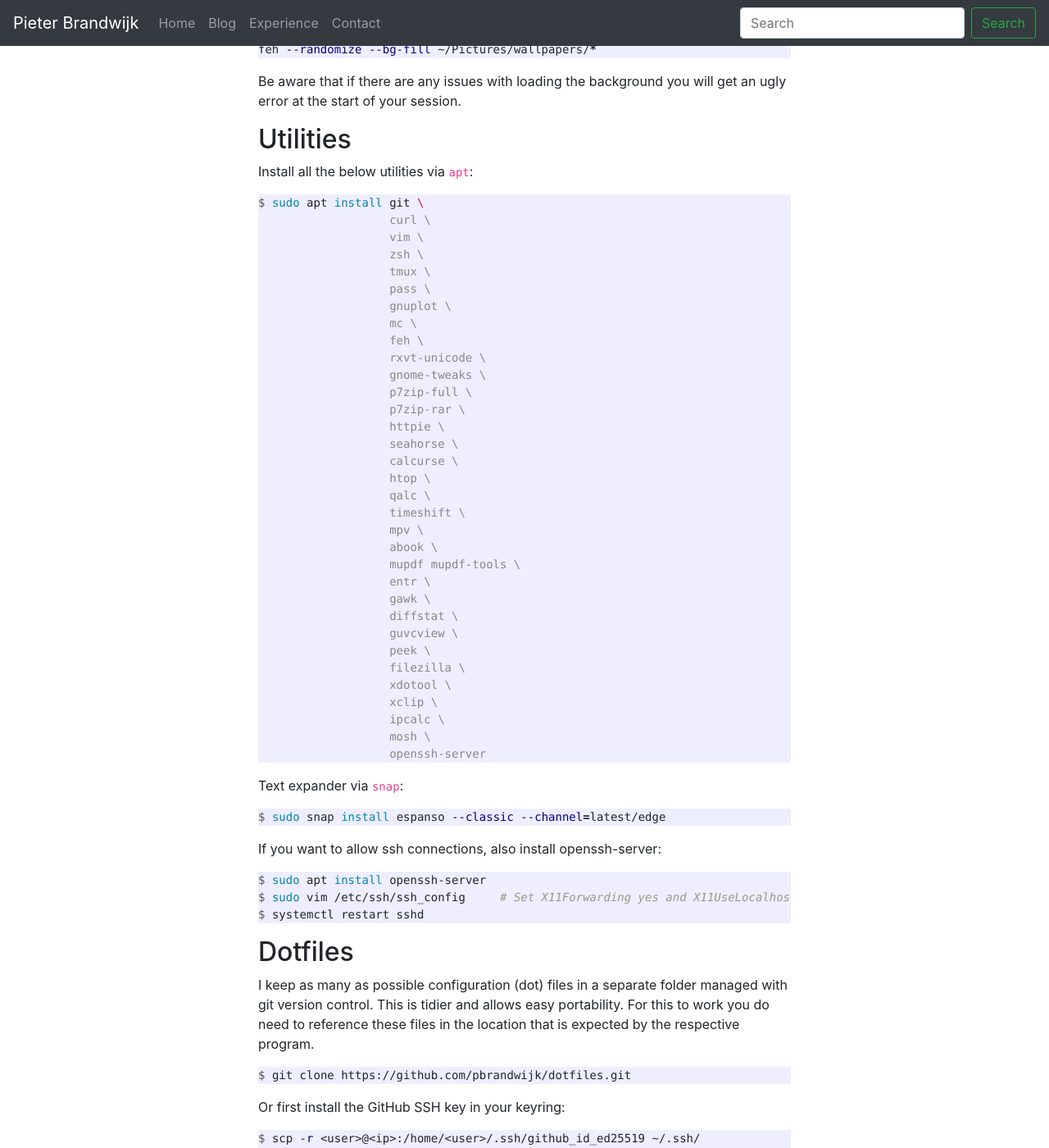
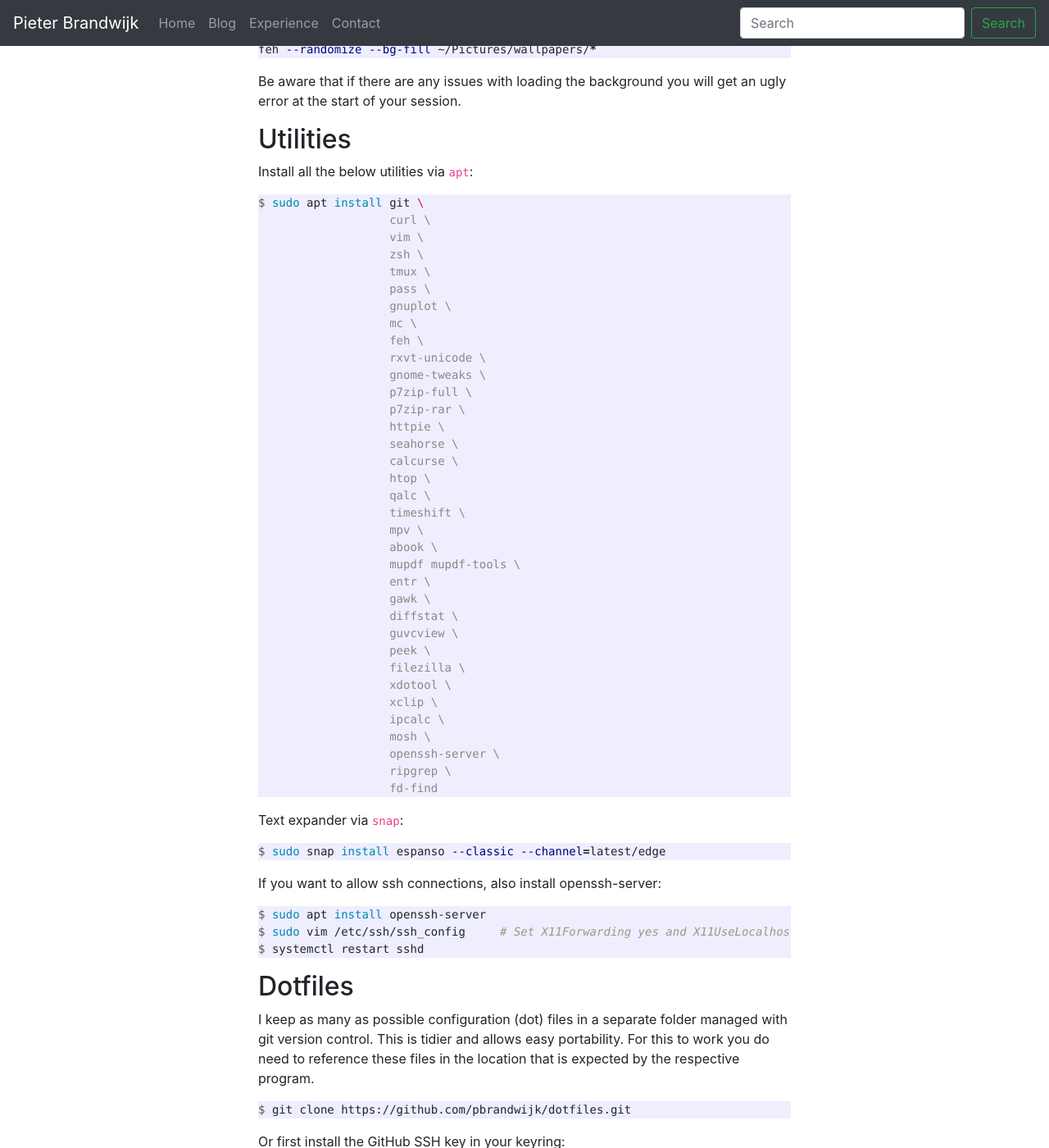
Before and after one commit to pbrandwijk/pbrandwijk.github.io, a Jekyll site: the page built from _posts/2020-07-03-my-initial-ubuntu-setup.md, in a window 1280 px wide and 1400 px high, scrolled down 1307 px. Shown: the whole window at 82% size. Built offline with Jekyll 4.4.1, drawn with Linux system fonts in a browser that asks for light colours; nearby versions of some CDN libraries; comment, search, counter and statistics services are not loaded.

Commit message:
Update post

````diff
--- a/_posts/2020-07-03-my-initial-ubuntu-setup.md
+++ b/_posts/2020-07-03-my-initial-ubuntu-setup.md
@@ -88,7 +88,9 @@ $ sudo apt install git \
                    xclip \
                    ipcalc \
                    mosh \
-                   openssh-server
+                   openssh-server \
+                   ripgrep \
+                   fd-find
 ```
 
 Text expander via `snap`:
````
